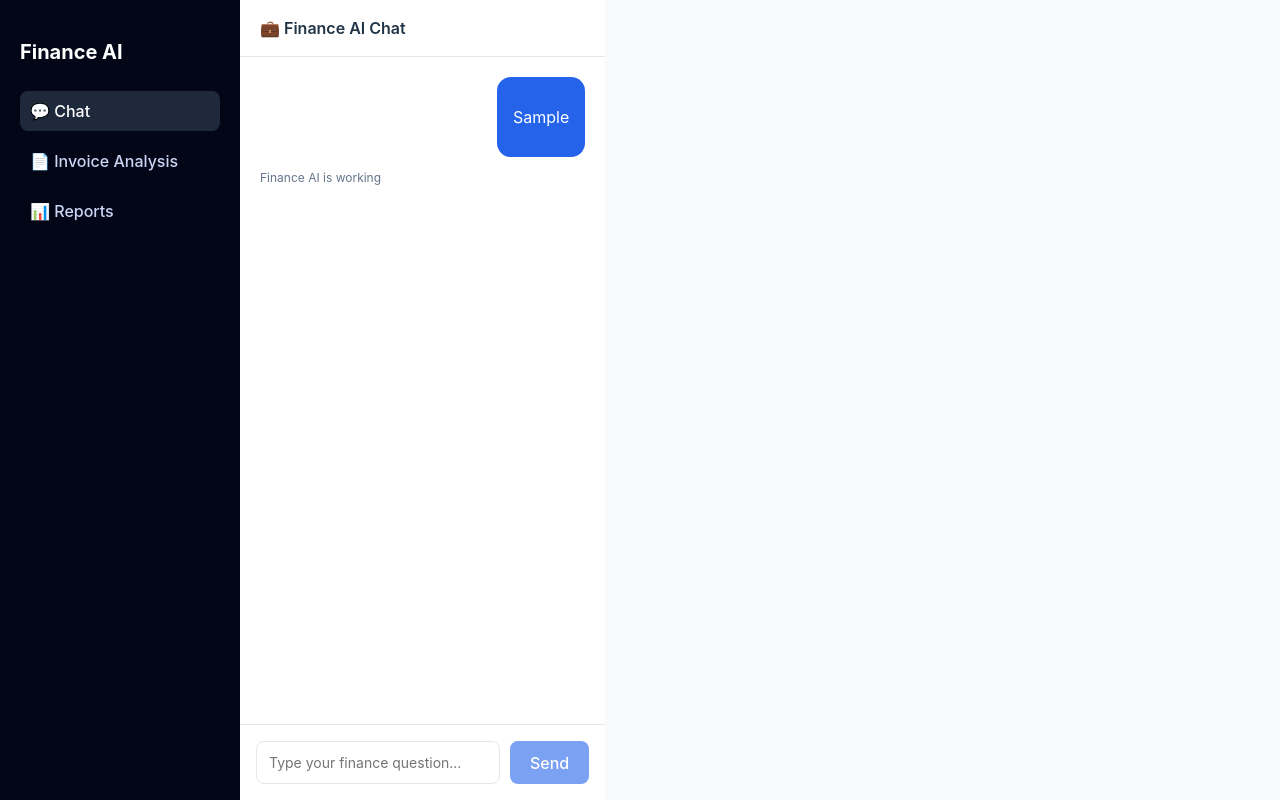
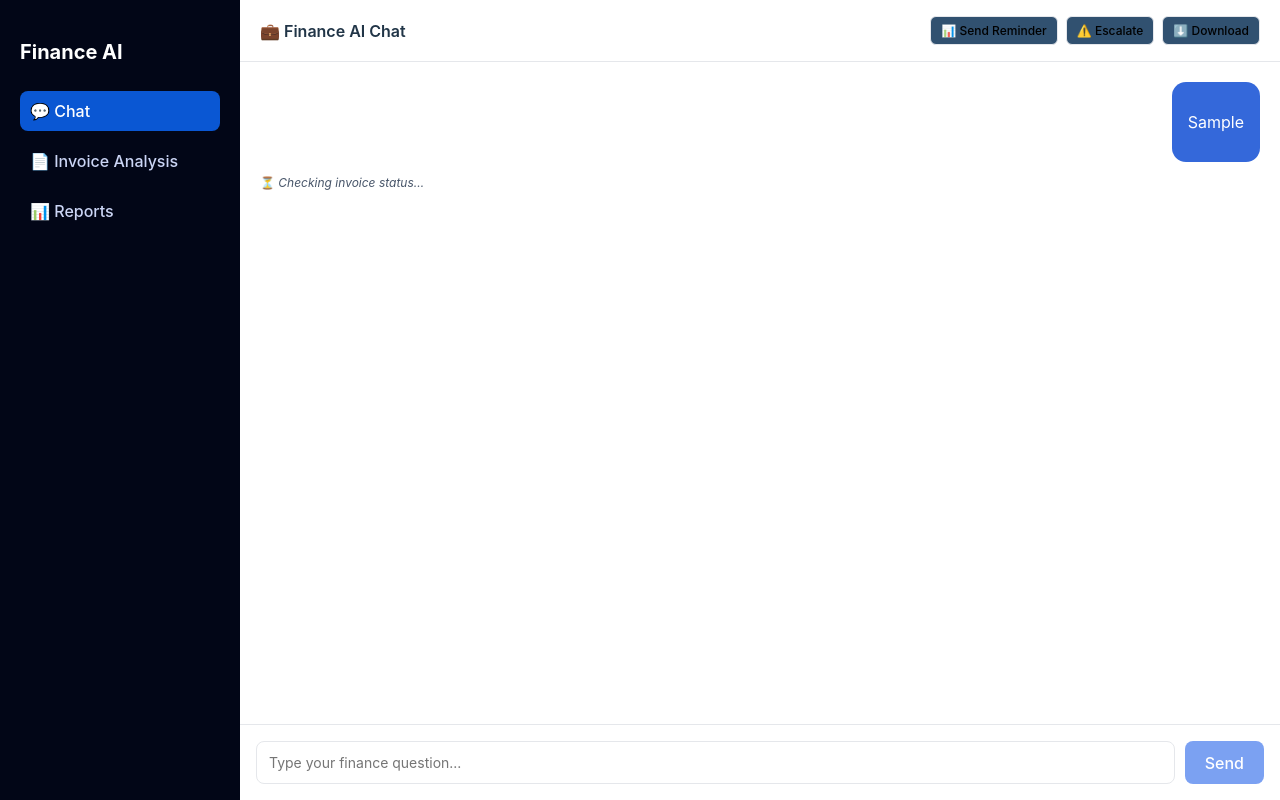
Before and after one commit to palakbhaw/finance_assistant, a React (Vite) app in the folder finance-agent-ui/: page / in a window 1280 px wide. Both pictures are taken after typing "Sample" into the empty fields and a click on the button "Send". Built offline with nearby package versions, Linux system fonts and the light colour scheme; no server answers.

Commit message:
feat: update chat functionality and UI enhancements

```diff
--- a/finance-agent-ui/src/App.css
+++ b/finance-agent-ui/src/App.css
@@ -8,20 +8,21 @@ body {
   background: #f8fafc;
 }
 
-/* Layout */
 .app {
   display: flex;
+  width: 100vw;
   height: 100vh;
+  overflow: hidden;
 }
 
 /* Sidebar */
 .sidebar {
   width: 240px;
+  min-width: 240px;
   background: #020617;
   color: #fff;
   padding: 20px;
 }
-
 .logo {
   font-size: 20px;
   font-weight: 700;
@@ -46,7 +47,7 @@ body {
 
 .sidebar button.active,
 .sidebar button:hover {
-  background: #1e293b;
+  background: #0a57d3;
   color: #fff;
 }
 
@@ -106,3 +107,34 @@ body {
 .chat-input button:disabled {
   opacity: 0.6;
 }
+/* Header actions */
+.chat-header {
+  display: flex;
+  justify-content: space-between;
+  align-items: center;
+}
+
+.actions {
+  display: flex;
+  gap: 8px;
+}
+
+.actions button {
+  background: #315170;
+  border: 1px solid #e5e7eb;
+  padding: 6px 10px;
+  border-radius: 6px;
+  font-size: 12px;
+  cursor: pointer;
+}
+
+.actions button:hover {
+  background: #e2e8f0;
+}
+
+/* Typing indicator */
+.typing {
+  font-size: 12px;
+  color: #475569;
+  font-style: italic;
+}
--- a/finance-agent-ui/src/App.tsx
+++ b/finance-agent-ui/src/App.tsx
@@ -1,4 +1,4 @@
-import { useState } from "react"
+import { useEffect, useState } from "react"
 import ChatBubble from "./components/ChatBubble"
 import type { Message } from "./types"
 import "./App.css"
@@ -7,6 +7,22 @@ function App() {
   const [messages, setMessages] = useState<Message[]>([])
   const [input, setInput] = useState("")
   const [isStreaming, setIsStreaming] = useState(false)
+
+  /* 🔄 Finance-style typing messages */
+  const statusMessages = [
+    "Running reconciliation…",
+    "Checking invoice status…",
+    "Matching bank transactions…"
+  ]
+  const [statusIndex, setStatusIndex] = useState(0)
+
+  useEffect(() => {
+    if (!isStreaming) return
+    const id = setInterval(() => {
+      setStatusIndex(i => (i + 1) % statusMessages.length)
+    }, 1500)
+    return () => clearInterval(id)
+  }, [isStreaming])
 
   const sendMessage = async () => {
     if (!input.trim() || isStreaming) return
@@ -44,6 +60,11 @@ function App() {
     setIsStreaming(false)
   }
 
+  /* 🧪 Dummy action handlers */
+  const addSystemMessage = (text: string) => {
+    setMessages(p => [...p, { role: "agent", content: text }])
+  }
+
   return (
     <div className="app">
       {/* Sidebar */}
@@ -59,7 +80,28 @@ function App() {
       {/* Chat Area */}
       <main className="chat-container">
         <header className="chat-header">
-          💼 Finance AI Chat
+          <span>💼 Finance AI Chat</span>
+
+          {/* 📊 Action Buttons */}
+          <div className="actions">
+            <button onClick={() =>
+              addSystemMessage("📧 Payment reminder sent.")
+            }>
+              📊 Send Reminder
+            </button>
+
+            <button onClick={() =>
+              addSystemMessage("⚠️ Issue escalated to finance team.")
+            }>
+              ⚠️ Escalate
+            </button>
+
+            <button onClick={() =>
+              addSystemMessage("⬇️ Report downloaded successfully.")
+            }>
+              ⬇️ Download
+            </button>
+          </div>
         </header>
 
         <section className="chat-body">
@@ -68,7 +110,9 @@ function App() {
           ))}
 
           {isStreaming && (
-            <div className="typing">Finance AI is working</div>
+            <div className="typing">
+              ⏳ {statusMessages[statusIndex]}
+            </div>
           )}
         </section>
 
--- a/finance-agent-ui/src/components/ChatBubble.tsx
+++ b/finance-agent-ui/src/components/ChatBubble.tsx
@@ -11,7 +11,7 @@ export default function ChatBubble({ role, content }: Props) {
     <div
       style={{
         alignSelf: role === "user" ? "flex-end" : "flex-start",
-        background: role === "user" ? "#2563eb" : "#111827",
+        background: role === "user" ? "#3468da" : "#4078d3",
         color: "#fff",
         padding: "12px 16px",
         borderRadius: "14px",
```
Also changed, not shown: 2 other files (tests, documents, lock files or other folders).
